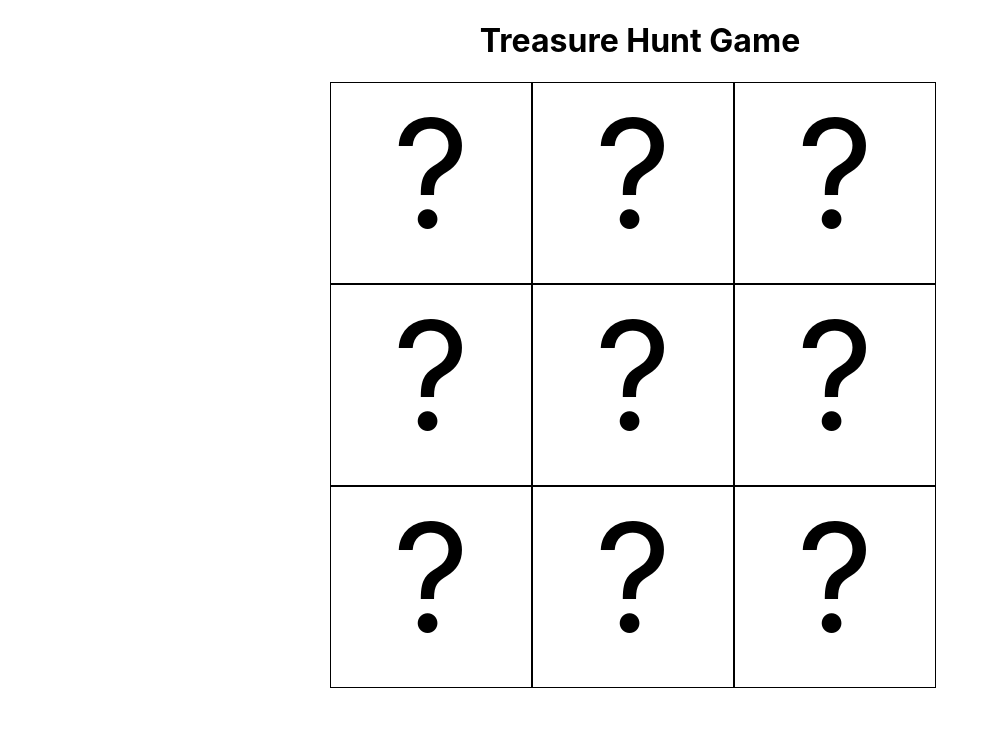
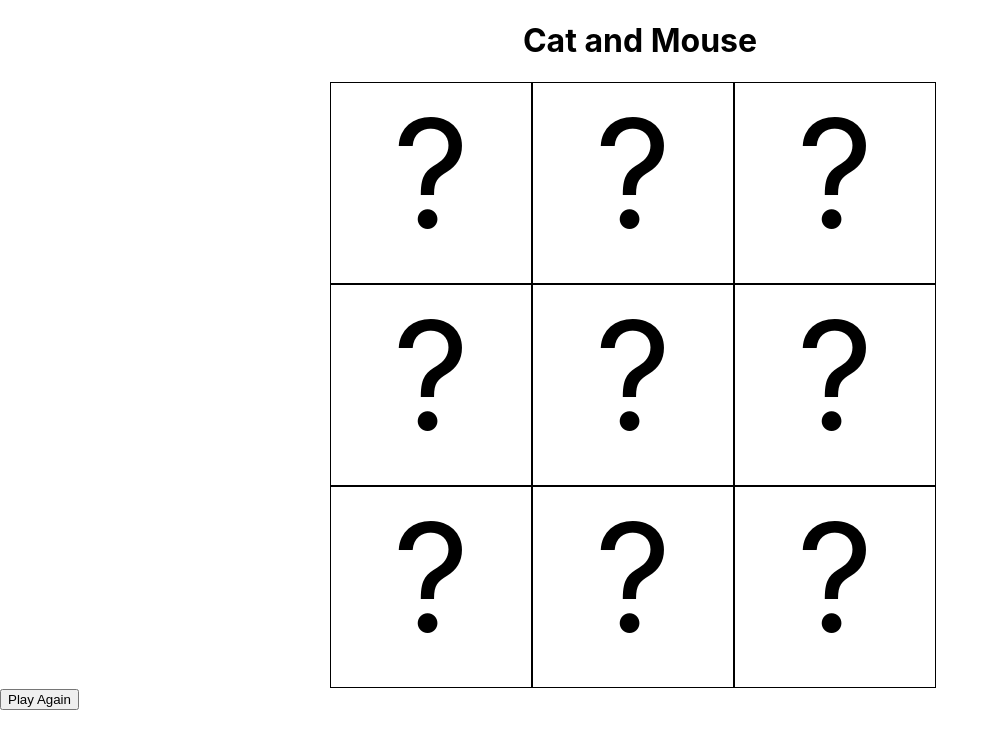
Before and after one commit to learn-academy-2023-golf/treasurehunt-swbriski, a React (Create React App) app: page / in a window 1280 px wide. Shown: the top 748 px of the page, without its empty margins (0-999 px from the left). Built offline with nearby package versions, Linux system fonts and the light colour scheme.

Commit message:
completed next story, changed theme

```diff
--- a/src/App.js
+++ b/src/App.js
@@ -15,31 +15,47 @@ const App = () => {
     "?"
   ])
 
-  const [treasureLocation, setTreasureLocation] = useState(Math.floor(Math.random() * board.length))
+  const [mouseLocation, setMouseLocation] = useState(Math.floor(Math.random() * board.length))
 
-  const [bombLocation, setBombLocation] = useState(Math.floor(Math.random() * board.length))
+  const [mouseTrapLocation, setMouseTrapLocation] = useState(Math.floor(Math.random() * board.length))
 
-  console.log("Treasure:", treasureLocation)
-  console.log("Bomb:", bombLocation)
+  console.log("Mouse:", mouseLocation)
+  console.log("MouseTrap:", mouseTrapLocation)
+
+  const playAgain = () => {
+    setBoard([
+      "?",
+      "?",
+      "?",
+      "?",
+      "?",
+      "?",
+      "?",
+      "?",
+      "?"
+    ])
+    setMouseLocation(Math.floor(Math.random() * board.length))
+    setMouseTrapLocation(Math.floor(Math.random() * board.length))
+  }
 
   const handleGamePlay = (index) => {
     // alert(index)
     let updatedBoard = [...board]
-    if (treasureLocation === index) {
-      updatedBoard[index] = "💎"
+    if (mouseLocation === index) {
+      updatedBoard[index] = "🐭"
       setBoard(updatedBoard)
-    } else if (bombLocation === index) {
+    } else if (mouseTrapLocation === index) {
       updatedBoard[index] = "💥"
       setBoard(updatedBoard)
     } else {
-      updatedBoard[index] = "🌴"
+      updatedBoard[index] = "😾"
       setBoard(updatedBoard)
     }
   }
 
   return (
     <>
-      <h1>Treasure Hunt Game</h1>
+      <h1>Cat and Mouse</h1>
       <div className="gameboard">
       {board.map((value, index) => {
         return (
@@ -50,6 +66,7 @@ const App = () => {
         )
       })}
       </div>
+      <button onClick={playAgain}>Play Again</button>
     </>
   )
 }
```
Also changed, not shown: 1 other file (tests, documents, lock files or other folders).
